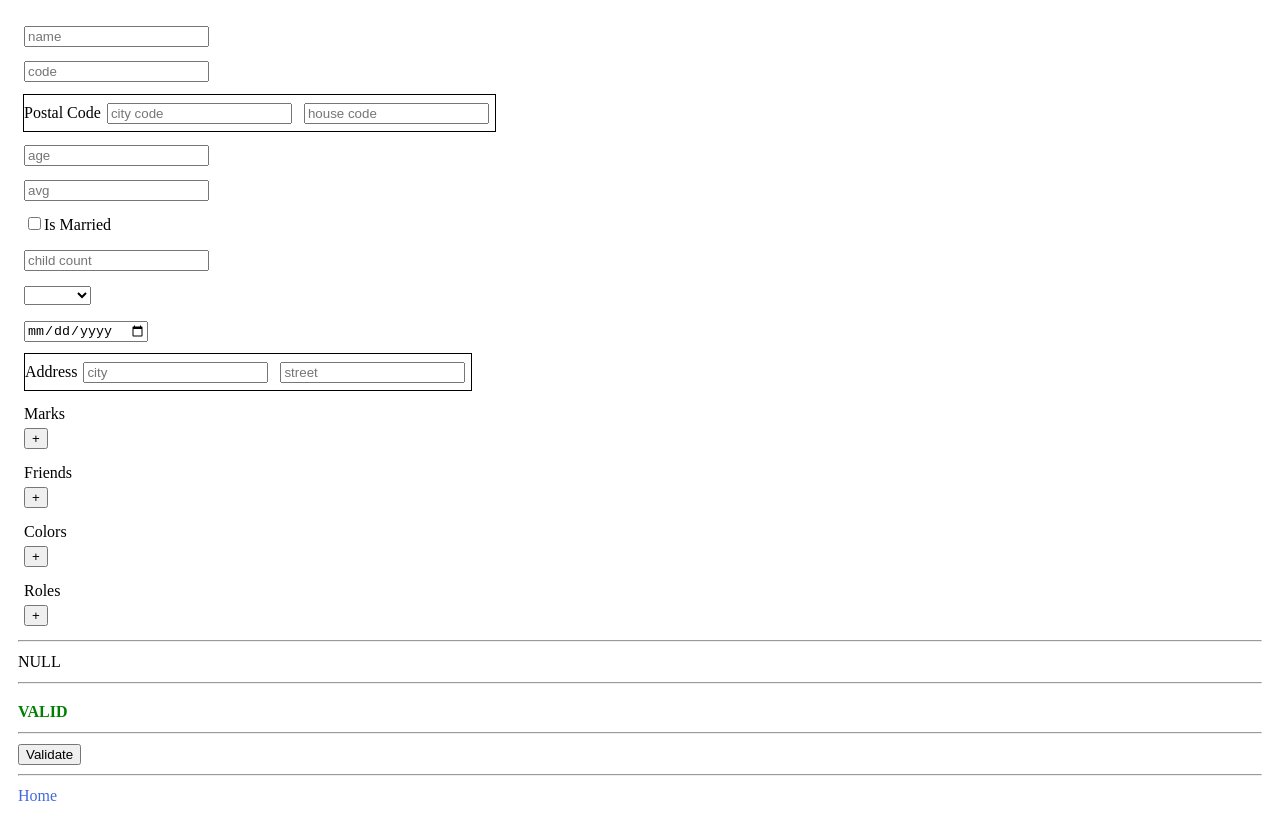
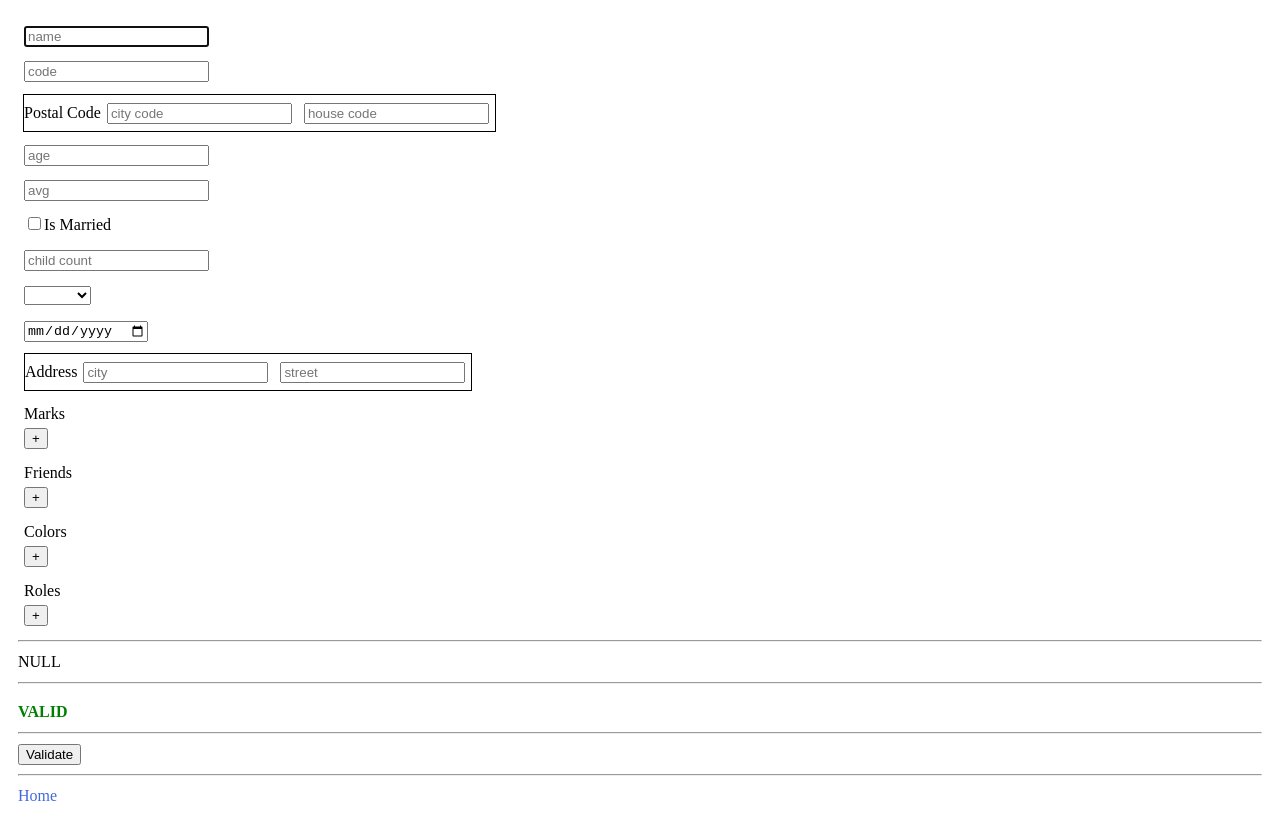
Before and after one commit to hnmgroup/hoonam-lib, a Vue app: page / in a window 1280 px wide. Both pictures are taken after a click on the link "Forms Demo". Built offline with nearby package versions, Linux system fonts and the light colour scheme; what moment-jalaali would draw is missing.

Commit message:
focus directive improved

```diff
--- a/package.json
+++ b/package.json
@@ -1,6 +1,6 @@
 {
   "name": "hoonam-lib",
-  "version": "1.35.2",
+  "version": "1.36.0",
   "description": "common utility components",
   "private": false,
   "type": "module",
--- a/src/demos/FormsDemo.vue
+++ b/src/demos/FormsDemo.vue
@@ -1,7 +1,7 @@
 <template>
   <form @submit.prevent v-form-field="form">
     <div class="inp-container" :class="{'invalid': form.fields.name.invalid}">
-      <input type="text" v-form-field="form.fields.name" placeholder="name" v-model="form.fields.name.value">
+      <input type="text" v-focus v-form-field="form.fields.name" placeholder="name" v-model="form.fields.name.value">
     </div>
     <div class="inp-container" :class="{'invalid': form.fields.code.invalid}">
       <input type="text" v-form-field="form.fields.code" placeholder="code" v-model="form.fields.code.value">
@@ -153,6 +153,7 @@ import {formatDate, today, toDate} from "@/utils/date-utils";
 import {Optional, toBoolean, enumConv, enumInfo} from "@/utils/core-utils";
 import {AbstractFormField} from "@/forms/abstract-form-field";
 import {isInteger} from "lodash-es";
+import {vFocus} from "@/directives";
 
 enum Gender {
   Male   = 1,
--- a/src/directives/auto-focus/focus.directive.ts
+++ b/src/directives/auto-focus/focus.directive.ts
@@ -1,8 +1,9 @@
 import {App, Directive} from "vue";
-import {dispatcherInvoke} from "@/utils/core-utils";
+import {dispatcherInvoke, Optional} from "@/utils/core-utils";
 
-export const FocusDirective: Directive<HTMLElement> = {
-  mounted(element) {
+export const FocusDirective: Directive<HTMLElement, Optional<boolean>> = {
+  mounted(element, binding) {
+    if (binding.value === false) return;
     dispatcherInvoke(() => element.focus());
   }
 };
```
